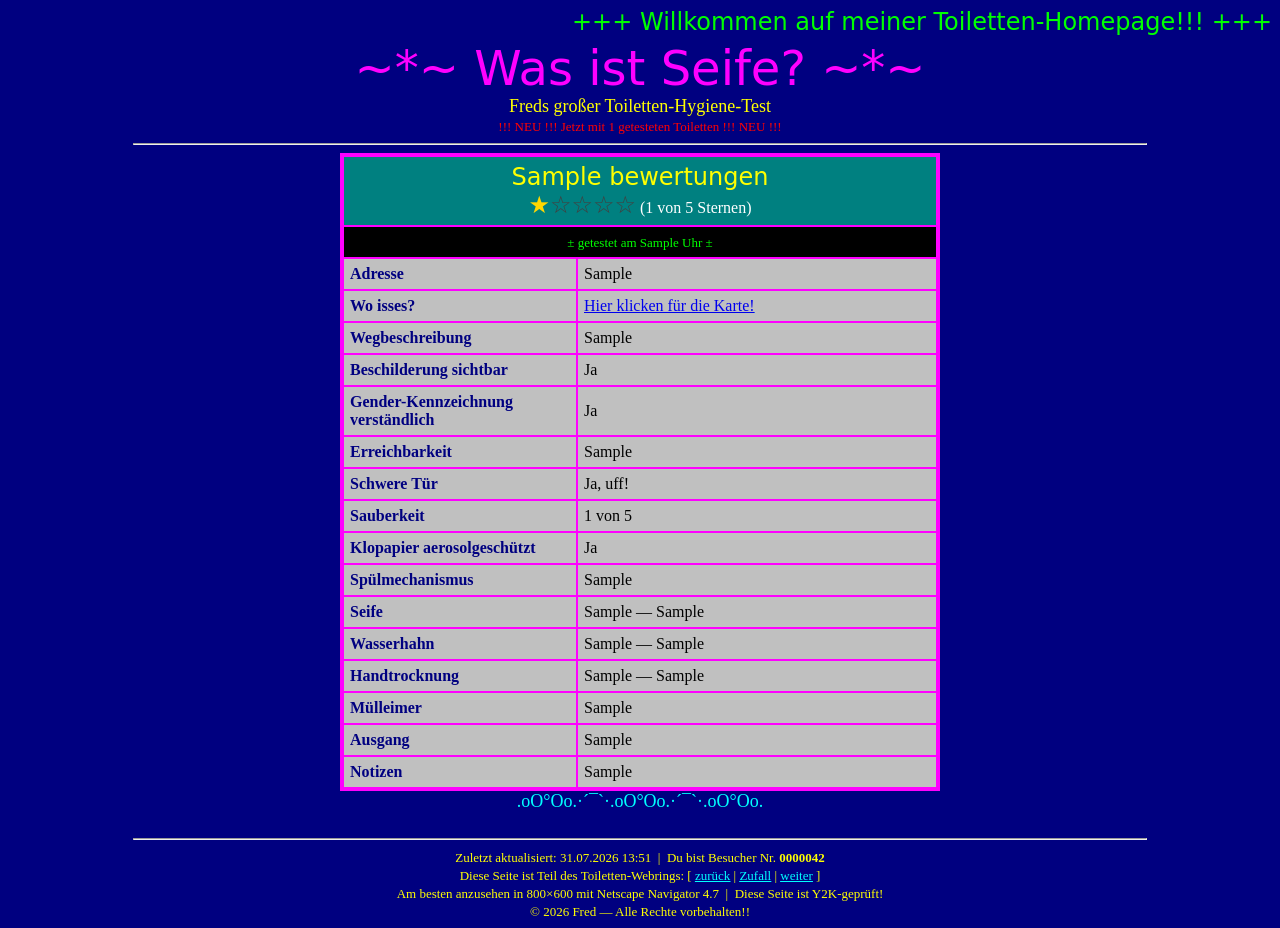
After one commit to sjfrhafe/was-ist-seife, a Flask app: page /export in a window 1280 px wide. The commit adds this page. Run offline with Flask 3, Linux system fonts and the light colour scheme; tables that the repository leaves empty hold one stand-in row (values such as "Sample post").

Commit message:
HTML-Export im 2000er-Stil mit Veröffentlichung auf GitHub Pages

```diff
--- a/app.py
+++ b/app.py
@@ -1,10 +1,18 @@
+import base64
+import json
 import os
 import sqlite3
+import urllib.error
+import urllib.request
 from datetime import datetime
 
 from flask import Flask, g, redirect, render_template, request, url_for
 
 DB_PATH = os.environ.get("DB_PATH", "seife.db")
+GITHUB_TOKEN = os.environ.get("GITHUB_TOKEN", "")
+GITHUB_REPO = os.environ.get("GITHUB_REPO", "")  # z. B. "fred/was-ist-seife"
+GITHUB_BRANCH = os.environ.get("GITHUB_BRANCH", "main")
+EXPORT_PFAD = os.environ.get("EXPORT_PFAD", "docs/index.html")
 
 TEXT_FELDER = [
     "name", "adresse", "wegbeschreibung", "erreichbarkeit",
@@ -152,6 +160,61 @@ def bearbeiten(eintrag_id):
     return render_template("formular.html", eintrag=dict(eintrag))
 
 
+def export_html():
+    eintraege = db().execute(
+        "SELECT * FROM bewertungen "
+        "ORDER BY COALESCE(bewertungszeitpunkt, erstellt_am) DESC"
+    ).fetchall()
+    return render_template("export.html", eintraege=eintraege,
+                           stand=datetime.now().strftime("%d.%m.%Y %H:%M"))
+
+
+def github_veroeffentlichen(html):
+    if not GITHUB_TOKEN or not GITHUB_REPO:
+        raise RuntimeError("GITHUB_TOKEN und GITHUB_REPO müssen gesetzt sein (siehe README)")
+    url = f"https://api.github.com/repos/{GITHUB_REPO}/contents/{EXPORT_PFAD}"
+    kopf = {
+        "Authorization": f"Bearer {GITHUB_TOKEN}",
+        "Accept": "application/vnd.github+json",
+        "User-Agent": "was-ist-seife",
+    }
+    sha = None
+    try:
+        anfrage = urllib.request.Request(f"{url}?ref={GITHUB_BRANCH}", headers=kopf)
+        with urllib.request.urlopen(anfrage) as antwort:
+            sha = json.load(antwort)["sha"]
+    except urllib.error.HTTPError as fehler:
+        if fehler.code != 404:  # 404 = Datei existiert noch nicht, erster Export
+            raise
+    daten = {
+        "message": "Export: Bewertungen aktualisiert",
+        "content": base64.b64encode(html.encode()).decode(),
+        "branch": GITHUB_BRANCH,
+    }
+    if sha:
+        daten["sha"] = sha
+    anfrage = urllib.request.Request(url, data=json.dumps(daten).encode(),
+                                     headers=kopf, method="PUT")
+    with urllib.request.urlopen(anfrage):
+        pass
+
+
+@app.get("/export")
+def export():
+    return export_html()
+
+
+@app.post("/veroeffentlichen")
+def veroeffentlichen():
+    try:
+        github_veroeffentlichen(export_html())
+    except (RuntimeError, urllib.error.URLError) as fehler:
+        return render_template("veroeffentlicht.html", fehler=str(fehler)), 500
+    besitzer, repo = GITHUB_REPO.split("/", 1)
+    pages_url = f"https://{besitzer}.github.io/{repo}/"
+    return render_template("veroeffentlicht.html", fehler=None, pages_url=pages_url)
+
+
 @app.post("/<int:eintrag_id>/loeschen")
 def loeschen(eintrag_id):
     db().execute("DELETE FROM bewertungen WHERE id = ?", (eintrag_id,))
--- a/compose.yml
+++ b/compose.yml
@@ -5,4 +5,7 @@ services:
       - "8000:8000"
     volumes:
       - ./data:/data
+    environment:
+      GITHUB_TOKEN: ${GITHUB_TOKEN:-}
+      GITHUB_REPO: ${GITHUB_REPO:-}
     restart: unless-stopped
--- /dev/null
+++ b/templates/export.html
@@ -0,0 +1,79 @@
+<!DOCTYPE html>
+<html lang="de">
+<head>
+<meta charset="utf-8">
+<title>~*~ Freds Toiletten-Testseite ~*~</title>
+<style>
+  .blink { animation: blinker 1s step-start infinite; }
+  @keyframes blinker { 50% { opacity: 0; } }
+</style>
+</head>
+<body bgcolor="#000080" text="#FFFF00" link="#00FFFF" vlink="#FF00FF">
+
+<center>
+<marquee behavior="alternate" scrollamount="8"><font face="Comic Sans MS, cursive" size="5" color="#00FF00">+++ Willkommen auf meiner Toiletten-Homepage!!! +++</font></marquee>
+
+<font face="Comic Sans MS, cursive" size="7" color="#FF00FF">~*~ Was ist Seife? ~*~</font><br>
+<font face="Times New Roman, serif" size="4">Freds gro&szlig;er Toiletten-Hygiene-Test</font><br>
+<font size="2" class="blink" color="#FF0000">!!! NEU !!! Jetzt mit {{ eintraege | length }} getesteten Toiletten !!! NEU !!!</font>
+
+<hr width="80%">
+
+{% if eintraege %}
+{% for e in eintraege %}
+<table width="600" border="3" cellpadding="6" cellspacing="0" bgcolor="#C0C0C0" bordercolor="#FF00FF">
+  <tr bgcolor="#008080">
+    <td colspan="2" align="center">
+      <font face="Comic Sans MS, cursive" size="5" color="#FFFF00">{{ e['name'] }}</font><br>
+      {% if e['sterne'] is not none %}
+      <font size="5" color="#FFD700">{{ '★' * e['sterne'] }}<font color="#404040">{{ '☆' * (5 - e['sterne']) }}</font></font>
+      <font color="#FFFFFF">({{ e['sterne'] }} von 5 Sternen)</font>
+      {% endif %}
+    </td>
+  </tr>
+  <tr><td colspan="2" align="center" bgcolor="#000000"><font color="#00FF00" size="2">
+    ± getestet am {{ (e['bewertungszeitpunkt'] or e['erstellt_am']) | replace('T', ' um ') }} Uhr ±
+  </font></td></tr>
+  {% macro zeile(titel, wert) %}
+  {% if wert %}<tr><td width="220"><font face="Times New Roman, serif" color="#000080"><b>{{ titel }}</b></font></td>
+  <td><font face="Times New Roman, serif" color="#000000">{{ wert }}</font></td></tr>{% endif %}
+  {% endmacro %}
+  {{ zeile('Adresse', e['adresse']) }}
+  {% if e['lat'] is not none and e['lng'] is not none %}
+  <tr><td><font color="#000080"><b>Wo isses?</b></font></td>
+  <td><a href="https://www.openstreetmap.org/?mlat={{ e['lat'] }}&mlon={{ e['lng'] }}#map=18/{{ e['lat'] }}/{{ e['lng'] }}"><font color="#0000EE"><u>Hier klicken f&uuml;r die Karte!</u></font></a></td></tr>
+  {% endif %}
+  {{ zeile('Wegbeschreibung', e['wegbeschreibung']) }}
+  {{ zeile('Beschilderung sichtbar', 'Ja' if e['beschilderung_sichtbar'] else 'Nein') }}
+  {{ zeile('Gender-Kennzeichnung verständlich', 'Ja' if e['gender_verstaendlich'] else 'Nein') }}
+  {{ zeile('Erreichbarkeit', e['erreichbarkeit']) }}
+  {{ zeile('Schwere Tür', 'Ja, uff!' if e['schwere_tuer'] else 'Nein') }}
+  {{ zeile('Sauberkeit', (e['sauberkeit'] ~ ' von 5') if e['sauberkeit'] is not none else '') }}
+  {{ zeile('Klopapier aerosolgeschützt', 'Ja' if e['papier_geschuetzt'] else 'Nein') }}
+  {{ zeile('Spülmechanismus', e['spuelmechanismus']) }}
+  {{ zeile('Seife', e['seife'] ~ (' — ' ~ e['seife_kommentar'] if e['seife_kommentar'] else '') if e['seife'] else '') }}
+  {{ zeile('Wasserhahn', e['wasserhahn'] ~ (' — ' ~ e['wasserhahn_kommentar'] if e['wasserhahn_kommentar'] else '') if e['wasserhahn'] else '') }}
+  {{ zeile('Handtrocknung', e['handtrocknung'] ~ (' — ' ~ e['handtrocknung_kommentar'] if e['handtrocknung_kommentar'] else '') if e['handtrocknung'] else '') }}
+  {{ zeile('Mülleimer', e['muelleimer']) }}
+  {{ zeile('Ausgang', e['ausgang'] ~ (' (ohne Klinke öffenbar: ' ~ ('Ja' if e['ausgang_kontaktlos'] else 'Nein') ~ ')' if e['ausgang'] == 'Tür' else '') if e['ausgang'] else '') }}
+  {{ zeile('Notizen', e['notizen']) }}
+</table>
+<font size="4" color="#00FFFF">.oO°Oo.·´¯`·.oO°Oo.·´¯`·.oO°Oo.</font><br><br>
+{% endfor %}
+{% else %}
+<font face="Comic Sans MS, cursive" size="4">Hier entsteht in K&uuml;rze eine gro&szlig;e Toiletten-Testseite. Schau bald wieder vorbei!</font><br>
+<font size="6">&#128679; UNDER CONSTRUCTION &#128679;</font>
+{% endif %}
+
+<hr width="80%">
+
+<font face="Times New Roman, serif" size="2">
+Zuletzt aktualisiert: {{ stand }} &nbsp;|&nbsp; Du bist Besucher Nr. <b>0000042</b><br>
+Diese Seite ist Teil des Toiletten-Webrings: [ <a href="#"><u>zur&uuml;ck</u></a> | <a href="#"><u>Zufall</u></a> | <a href="#"><u>weiter</u></a> ]<br>
+Am besten anzusehen in 800&times;600 mit Netscape Navigator 4.7 &nbsp;|&nbsp; Diese Seite ist Y2K-gepr&uuml;ft!<br>
+<span class="blink">&copy; {{ stand[6:10] }} Fred &mdash; Alle Rechte vorbehalten!!</span>
+</font>
+</center>
+
+</body>
+</html>
```
Also changed, not shown: templates/liste.html (+7 -0 lines), templates/veroeffentlicht.html (added, +10 -0 lines), test_app.py (+9 -0 lines), README.md (added), 1 other file.
